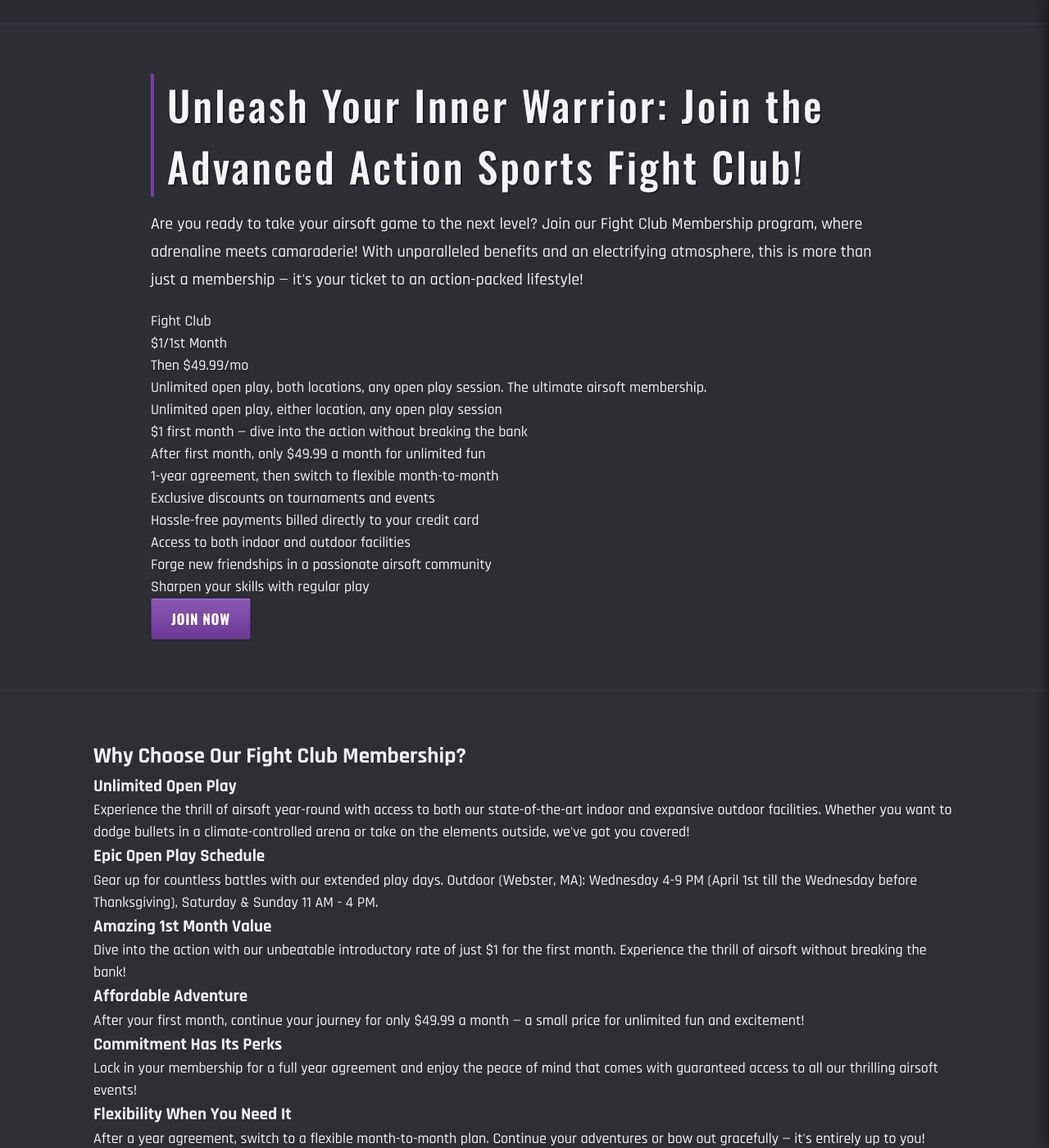
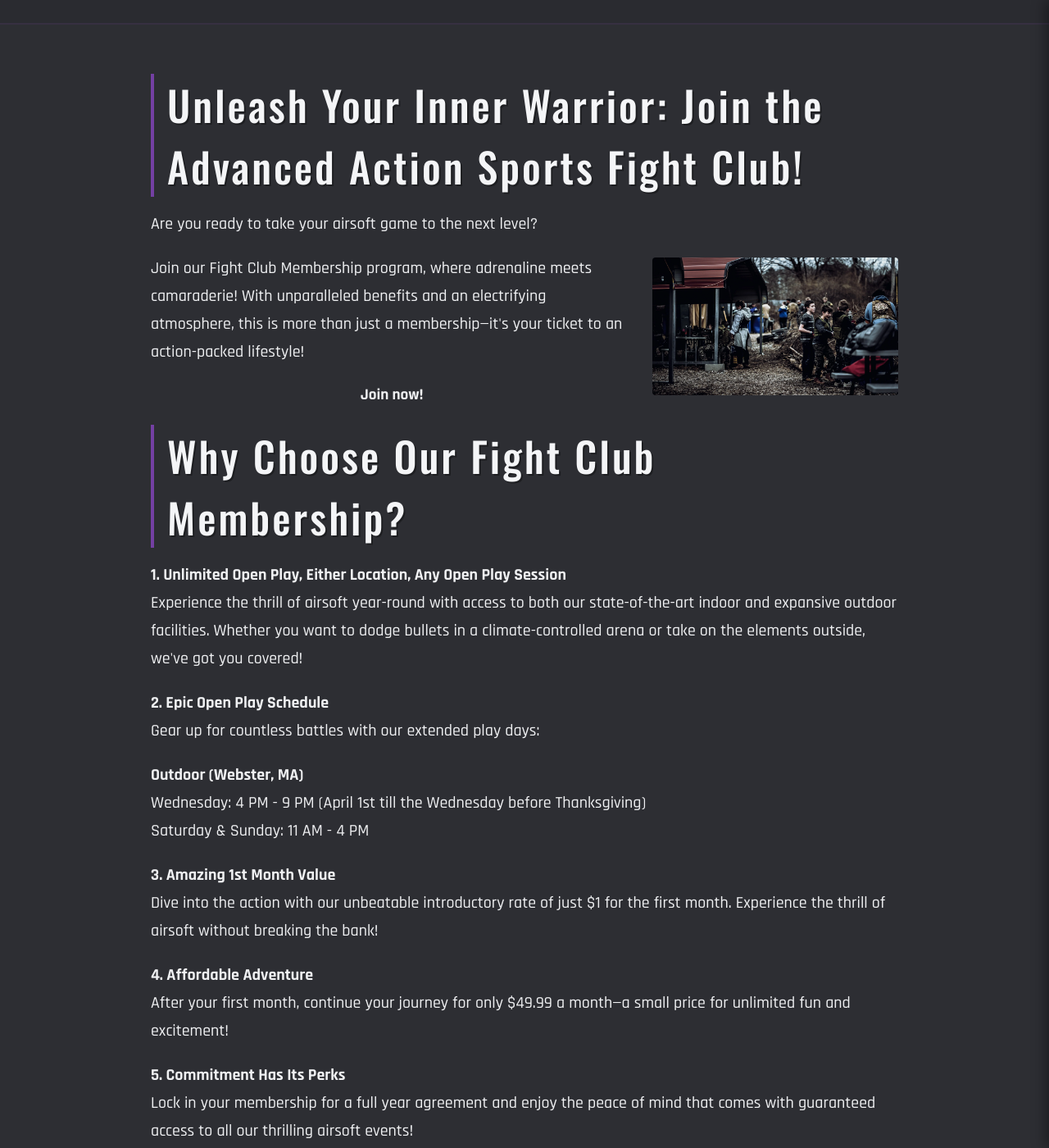
Before and after one commit to amelv/advanced-action-sports, a Jekyll site: the page built from memberships/index.html, in a window 1280 px wide and 1400 px high, scrolled down 642 px. Shown: the whole window at 82% size. Built offline with Jekyll 4.4.1, drawn with Linux system fonts in a browser that asks for light colours; some of the changed text lies outside the part shown.

Commit message:
Memberships page: hero image, exact Fight Club content, float-right photo, new signup link

```diff
--- a/memberships/index.html
+++ b/memberships/index.html
@@ -7,11 +7,11 @@ og_description: "Join the Fight Club at Advanced Action Sports in Webster and Gr
 robots: "noindex"
 ---
 
-{% include page-hero.html hero_title="MEMBERSHIPS" hero_btn_url="https://waivermaster.com/sign.html?q=7CM7XM5Z" hero_btn_text="Join Now" %}
+{% include page-hero.html hero_title="MEMBERSHIPS" hero_btn_url="https://waivermaster.com/sign.html?q=DPJVWWZHYXY5V" hero_btn_text="Join Now" hero_bg_img="airsoft-player-barricade-aiming.webp" hero_bg_alt="Airsoft player with tactical helmet aiming over a barricade" %}
 
   <section class="page-actions">
     <div class="container">
-      <a href="https://waivermaster.com/sign.html?q=7CM7XM5Z" target="_blank" rel="noreferrer noopener" class="btn"><svg viewBox="0 0 24 24" width="14" height="14" fill="none" stroke="currentColor" stroke-width="2" stroke-linecap="round" stroke-linejoin="round" style="margin-right: 6px;"><path d="M16 21v-2a4 4 0 0 0-4-4H5a4 4 0 0 0-4 4v2"/><circle cx="8.5" cy="7" r="4"/><line x1="23" y1="11" x2="17" y2="11"/><line x1="20" y1="8" x2="20" y2="14"/></svg>Join Now</a>
+      <a href="https://waivermaster.com/sign.html?q=DPJVWWZHYXY5V" target="_blank" rel="noreferrer noopener" class="btn"><svg viewBox="0 0 24 24" width="14" height="14" fill="none" stroke="currentColor" stroke-width="2" stroke-linecap="round" stroke-linejoin="round" style="margin-right: 6px;"><path d="M16 21v-2a4 4 0 0 0-4-4H5a4 4 0 0 0-4 4v2"/><circle cx="8.5" cy="7" r="4"/><line x1="23" y1="11" x2="17" y2="11"/><line x1="20" y1="8" x2="20" y2="14"/></svg>Join Now</a>
       <a href="https://advancedactionsports.square.site/s/appointments" target="_blank" rel="noreferrer noopener" class="btn"><svg viewBox="0 0 24 24" width="14" height="14" fill="none" stroke="currentColor" stroke-width="2" stroke-linecap="round" stroke-linejoin="round" style="margin-right: 6px;"><rect x="3" y="4" width="18" height="18" rx="2" ry="2"/><line x1="16" y1="2" x2="16" y2="6"/><line x1="8" y1="2" x2="8" y2="6"/><line x1="3" y1="10" x2="21" y2="10"/></svg>Book Now</a>
       <a href="#faq" class="btn"><svg viewBox="0 0 24 24" width="14" height="14" fill="none" stroke="currentColor" stroke-width="2" stroke-linecap="round" stroke-linejoin="round" style="margin-right: 6px;"><circle cx="12" cy="12" r="10"/><path d="M9.09 9a3 3 0 0 1 5.83 1c0 2-3 3-3 3"/><line x1="12" y1="17" x2="12.01" y2="17"/></svg>FAQ</a>
     </div>
@@ -20,78 +20,58 @@ robots: "noindex"
   <section class="page-content">
     <div class="container">
       <h2>Unleash Your Inner Warrior: Join the Advanced Action Sports Fight Club!</h2>
-      <p>Are you ready to take your airsoft game to the next level? Join our Fight Club Membership program, where adrenaline meets camaraderie! With unparalleled benefits and an electrifying atmosphere, this is more than just a membership — it's your ticket to an action-packed lifestyle!</p>
+      <p>Are you ready to take your airsoft game to the next level?</p>
+      <img src="{{ site.baseurl }}/assets/images/players-gearing-up.webp" alt="Airsoft and paintball players preparing for a match, gearing up and socializing" class="content-float-right" loading="lazy">
+      <p>Join our Fight Club Membership program, where adrenaline meets camaraderie! With unparalleled benefits and an electrifying atmosphere, this is more than just a membership—it's your ticket to an action-packed lifestyle!</p>
 
-      <div class="m-tier-grid">
-        <div class="m-tier-card featured">
-          <div class="m-tier-name">Fight Club</div>
-          <div class="m-tier-price">$1<span>/1st Month</span></div>
-          <div class="m-tier-price-sub">Then $49.99/mo</div>
-          <div class="m-tier-desc">Unlimited open play, both locations, any open play session. The ultimate airsoft membership.</div>
-          <ul>
-            <li>Unlimited open play, either location, any open play session</li>
-            <li>$1 first month — dive into the action without breaking the bank</li>
-            <li>After first month, only $49.99 a month for unlimited fun</li>
-            <li>1-year agreement, then switch to flexible month-to-month</li>
-            <li>Exclusive discounts on tournaments and events</li>
-            <li>Hassle-free payments billed directly to your credit card</li>
-            <li>Access to both indoor and outdoor facilities</li>
-            <li>Forge new friendships in a passionate airsoft community</li>
-            <li>Sharpen your skills with regular play</li>
-          </ul>
-          <a href="https://waivermaster.com/sign.html?q=7CM7XM5Z" target="_blank" rel="noreferrer noopener" class="btn">Join Now</a>
-        </div>
-      </div>
-    </div>
-  </section>
+      <p style="text-align: center; font-weight: 700; font-size: 1.2rem;"><a href="https://waivermaster.com/sign.html?q=DPJVWWZHYXY5V" target="_blank" rel="noreferrer noopener">Join now!</a></p>
 
-  <section class="page-benefits">
-    <div class="container">
       <h2>Why Choose Our Fight Club Membership?</h2>
-      <div class="benefits-grid">
-        <div class="benefit-item">
-          <h3>Unlimited Open Play</h3>
-          <p>Experience the thrill of airsoft year-round with access to both our state-of-the-art indoor and expansive outdoor facilities. Whether you want to dodge bullets in a climate-controlled arena or take on the elements outside, we've got you covered!</p>
-        </div>
-        <div class="benefit-item">
-          <h3>Epic Open Play Schedule</h3>
-          <p>Gear up for countless battles with our extended play days. Outdoor (Webster, MA): Wednesday 4-9 PM (April 1st till the Wednesday before Thanksgiving), Saturday & Sunday 11 AM - 4 PM.</p>
-        </div>
-        <div class="benefit-item">
-          <h3>Amazing 1st Month Value</h3>
-          <p>Dive into the action with our unbeatable introductory rate of just $1 for the first month. Experience the thrill of airsoft without breaking the bank!</p>
-        </div>
-        <div class="benefit-item">
-          <h3>Affordable Adventure</h3>
-          <p>After your first month, continue your journey for only $49.99 a month — a small price for unlimited fun and excitement!</p>
-        </div>
-        <div class="benefit-item">
-          <h3>Commitment Has Its Perks</h3>
-          <p>Lock in your membership for a full year agreement and enjoy the peace of mind that comes with guaranteed access to all our thrilling airsoft events!</p>
-        </div>
-        <div class="benefit-item">
-          <h3>Flexibility When You Need It</h3>
-          <p>After a year agreement, switch to a flexible month-to-month plan. Continue your adventures or bow out gracefully — it's entirely up to you!</p>
-        </div>
-        <div class="benefit-item">
-          <h3>Exclusive Discounts</h3>
-          <p>As a member, enjoy special discounts on tournaments and exclusive events. Play more, pay less!</p>
-        </div>
-        <div class="benefit-item">
-          <h3>Join the Community</h3>
-          <p>Become part of a passionate airsoft family! Forge new friendships, engage in friendly competition, and share your love for the game with fellow enthusiasts.</p>
-        </div>
-        <div class="benefit-item">
-          <h3>Sharpen Your Skills</h3>
-          <p>Regular play enhances your tactics and techniques — whether you're a newbie or a seasoned pro. Level up your game with every session!</p>
-        </div>
-      </div>
+
+      <p><strong>1. Unlimited Open Play, Either Location, Any Open Play Session</strong><br>
+      Experience the thrill of airsoft year-round with access to both our state-of-the-art indoor and expansive outdoor facilities. Whether you want to dodge bullets in a climate-controlled arena or take on the elements outside, we've got you covered!</p>
+
+      <p><strong>2. Epic Open Play Schedule</strong><br>
+      Gear up for countless battles with our extended play days:</p>
+
+      <p><strong>Outdoor (Webster, MA)</strong><br>
+      Wednesday: 4 PM - 9 PM (April 1st till the Wednesday before Thanksgiving)<br>
+      Saturday & Sunday: 11 AM - 4 PM</p>
+
+      <p><strong>3. Amazing 1st Month Value</strong><br>
+      Dive into the action with our unbeatable introductory rate of just $1 for the first month. Experience the thrill of airsoft without breaking the bank!</p>
+
+      <p><strong>4. Affordable Adventure</strong><br>
+      After your first month, continue your journey for only $49.99 a month—a small price for unlimited fun and excitement!</p>
+
+      <p><strong>5. Commitment Has Its Perks</strong><br>
+      Lock in your membership for a full year agreement and enjoy the peace of mind that comes with guaranteed access to all our thrilling airsoft events!</p>
+
+      <p><strong>6. Flexibility When You Need It</strong><br>
+      After a year agreement, switch to a flexible month-to-month plan. Continue your adventures or bow out gracefully—it's entirely up to you!</p>
+
+      <p><strong>7. Exclusive Discounts Await</strong><br>
+      As a member, enjoy special discounts on tournaments and exclusive events. Play more, pay less!</p>
+
+      <p><strong>8. Join the Ultimate Community</strong><br>
+      Become part of a passionate airsoft family! Forge new friendships, engage in friendly competition, and share your love for the game with fellow enthusiasts.</p>
+
+      <p><strong>9. Sharpen Your Skills</strong><br>
+      Regular play enhances your tactics and techniques—whether you're a newbie or a seasoned pro. Level up your game with every session!</p>
+
+      <p><strong>10. Hassle-Free Payments</strong><br>
+      Our convenient payment options ensure you never miss a moment of action. Membership dues are billed directly to your credit card, so you can focus on what really matters—playing hard!</p>
+
+      <h2>Ready to Join the Fight?</h2>
+      <p>Don't miss out on the ultimate airsoft experience! Become a member of the Advanced Action Sports Fight Club today and transform your weekends into epic battles. Join us, and let's make every shot count!</p>
+
+      <p style="text-align: center; font-weight: 700; font-size: 1.2rem;"><a href="https://waivermaster.com/sign.html?q=DPJVWWZHYXY5V" target="_blank" rel="noreferrer noopener">Join now!</a></p>
     </div>
   </section>
 
   <section class="page-actions">
     <div class="container">
-      <a href="https://waivermaster.com/sign.html?q=7CM7XM5Z" target="_blank" rel="noreferrer noopener" class="btn"><svg viewBox="0 0 24 24" width="14" height="14" fill="none" stroke="currentColor" stroke-width="2" stroke-linecap="round" stroke-linejoin="round" style="margin-right: 6px;"><path d="M16 21v-2a4 4 0 0 0-4-4H5a4 4 0 0 0-4 4v2"/><circle cx="8.5" cy="7" r="4"/><line x1="23" y1="11" x2="17" y2="11"/><line x1="20" y1="8" x2="20" y2="14"/></svg>Join Now</a>
+      <a href="https://waivermaster.com/sign.html?q=DPJVWWZHYXY5V" target="_blank" rel="noreferrer noopener" class="btn btn-primary"><svg viewBox="0 0 24 24" width="14" height="14" fill="none" stroke="currentColor" stroke-width="2" stroke-linecap="round" stroke-linejoin="round" style="margin-right: 6px;"><path d="M16 21v-2a4 4 0 0 0-4-4H5a4 4 0 0 0-4 4v2"/><circle cx="8.5" cy="7" r="4"/><line x1="23" y1="11" x2="17" y2="11"/><line x1="20" y1="8" x2="20" y2="14"/></svg>Join Now</a>
       <a href="https://advancedactionsports.square.site/s/appointments" target="_blank" rel="noreferrer noopener" class="btn"><svg viewBox="0 0 24 24" width="14" height="14" fill="none" stroke="currentColor" stroke-width="2" stroke-linecap="round" stroke-linejoin="round" style="margin-right: 6px;"><rect x="3" y="4" width="18" height="18" rx="2" ry="2"/><line x1="16" y1="2" x2="16" y2="6"/><line x1="8" y1="2" x2="8" y2="6"/><line x1="3" y1="10" x2="21" y2="10"/></svg>Book Now</a>
       <a href="#faq" class="btn"><svg viewBox="0 0 24 24" width="14" height="14" fill="none" stroke="currentColor" stroke-width="2" stroke-linecap="round" stroke-linejoin="round" style="margin-right: 6px;"><circle cx="12" cy="12" r="10"/><path d="M9.09 9a3 3 0 0 1 5.83 1c0 2-3 3-3 3"/><line x1="12" y1="17" x2="12.01" y2="17"/></svg>FAQ</a>
     </div>
```
Also changed, not shown: assets/images/ASSET-MASTER.md (+9 -0 lines), assets/images/players-gearing-up.webp (added).
